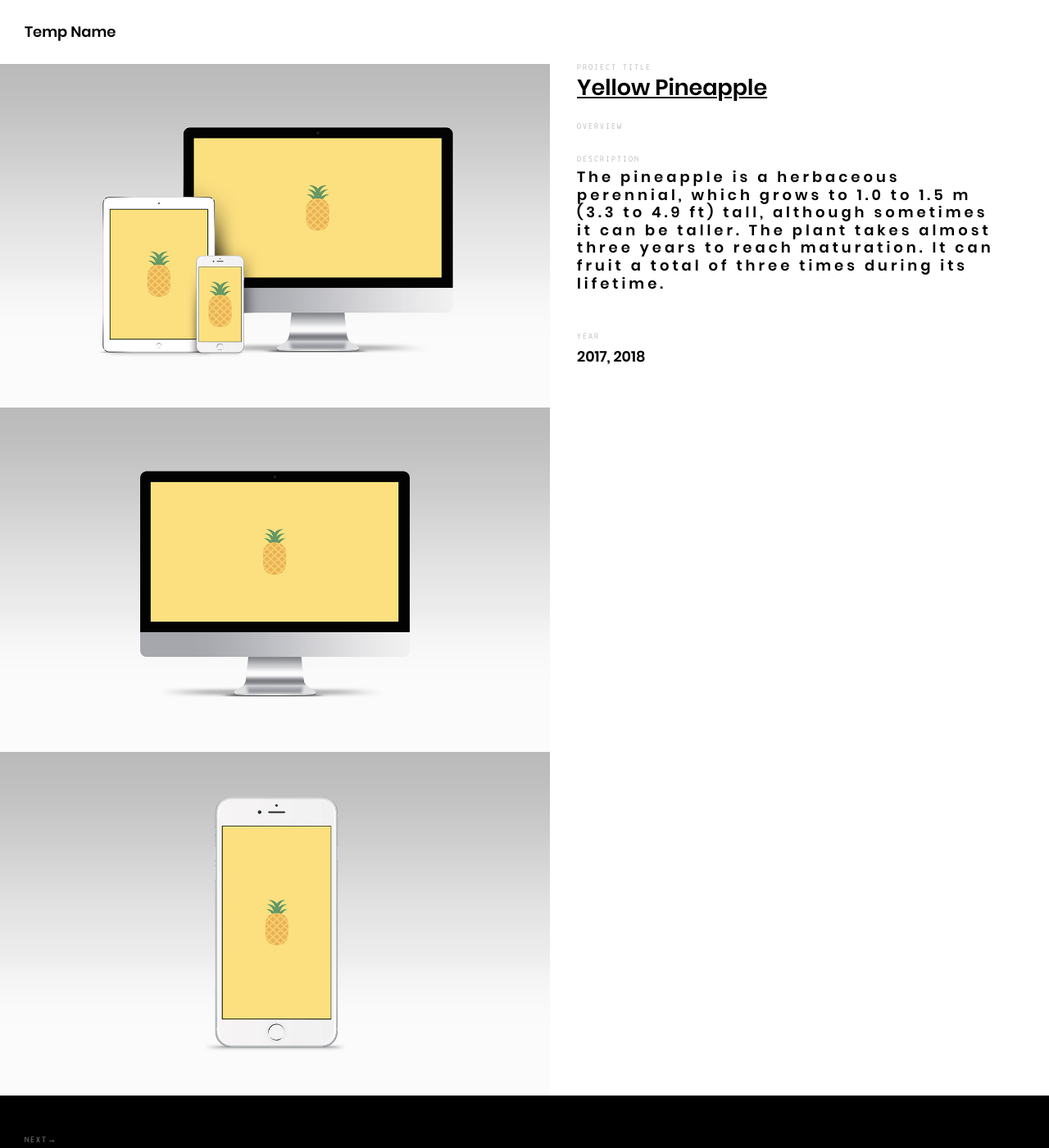
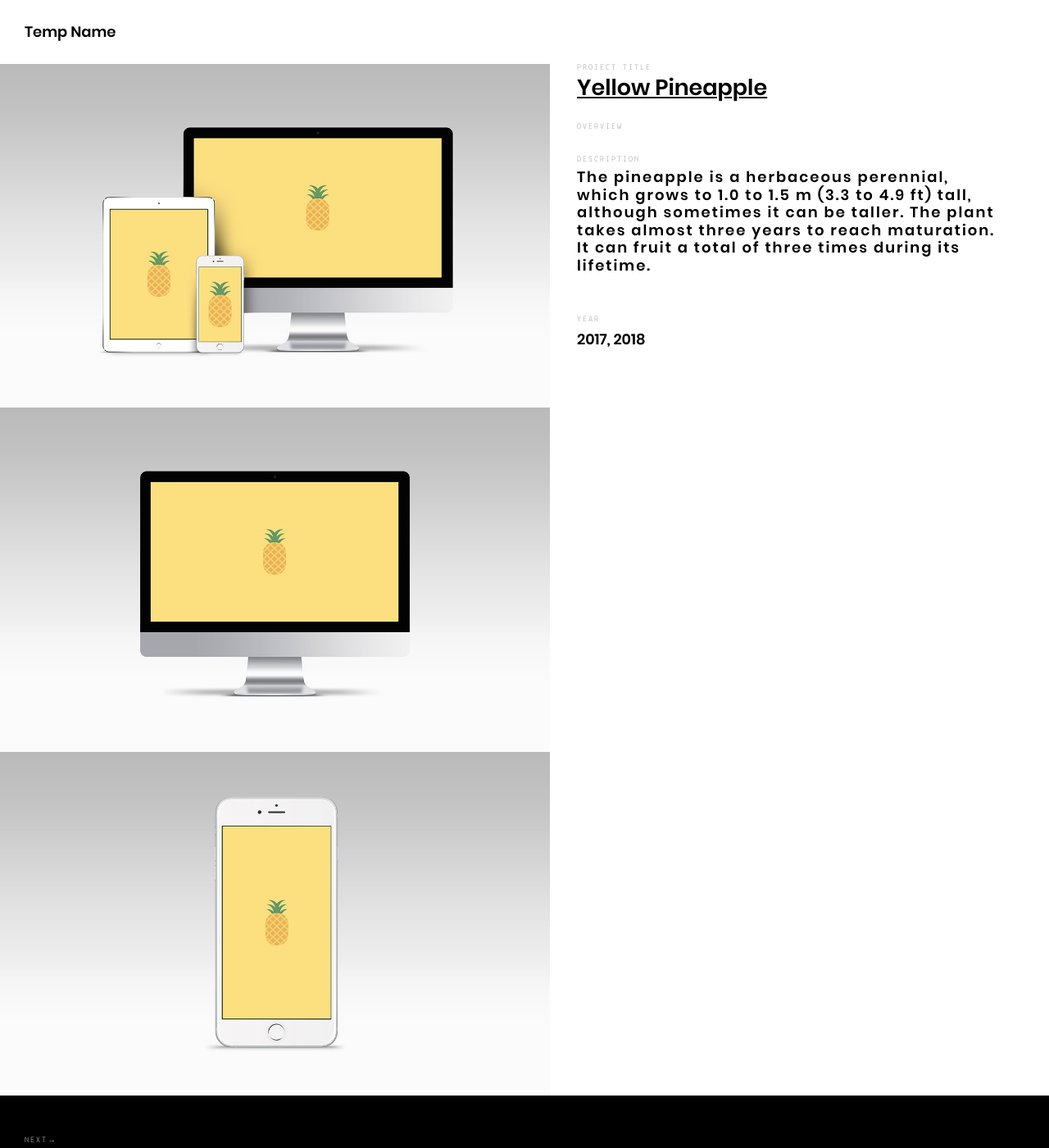
Before and after one commit to amdapoz/portfolio, a Jekyll site: the page built from _posts/projects/2017-04-02-yellowpineapple.md, in a window 1280 px wide and 1400 px high. Shown: the whole window at 82% size. Built offline with Jekyll 4.4.1, drawn with Linux system fonts in a browser that asks for light colours.

Commit message:
CDR and font

```diff
--- a/assets/scss/_layout.scss
+++ b/assets/scss/_layout.scss
@@ -221,7 +221,7 @@
 		font-size: 1.8rem;
 		font-weight: lighter;
 		line-height: 1.2;
-		letter-spacing: 0.4rem;
+		letter-spacing: 0.2rem;
 	}
 
 
```
Also changed, not shown: _posts/projects/2023-06-02-cdr.md (+2 -2 lines).
